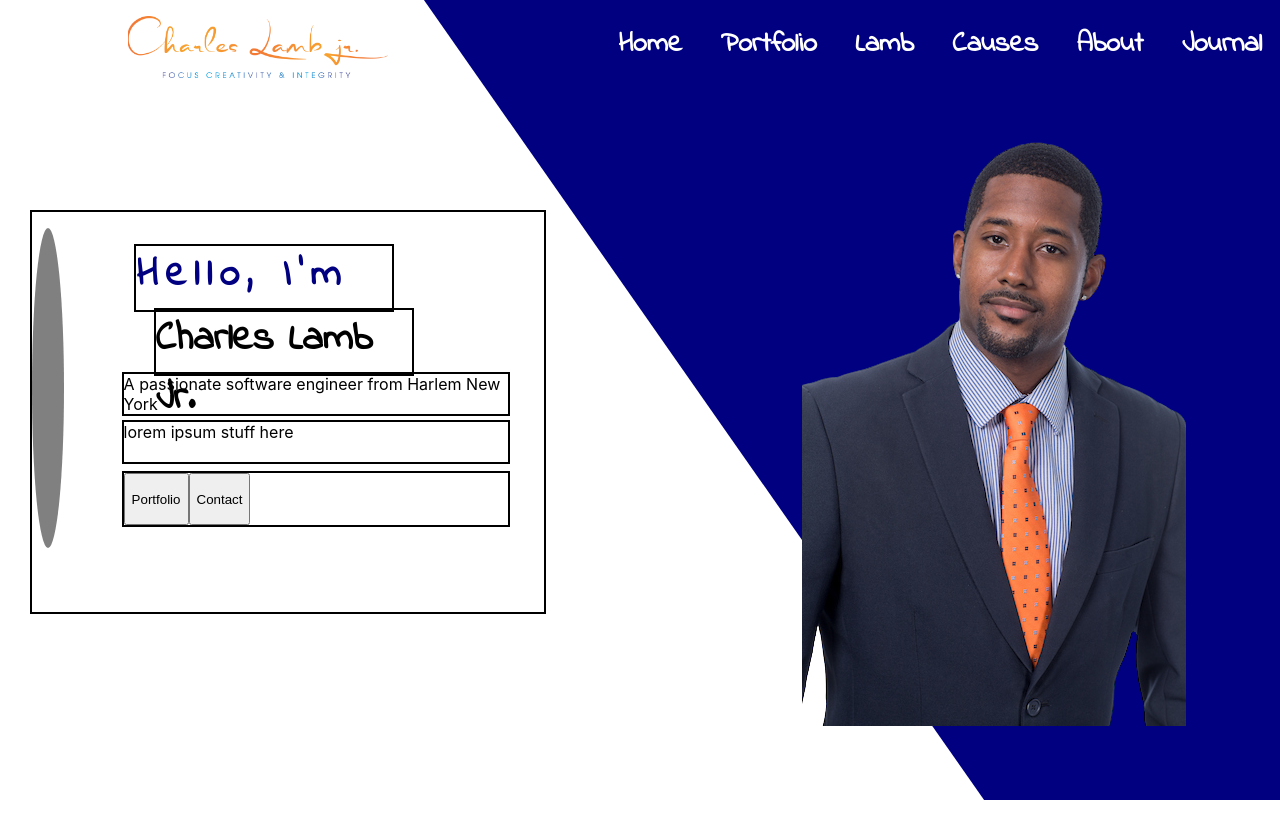
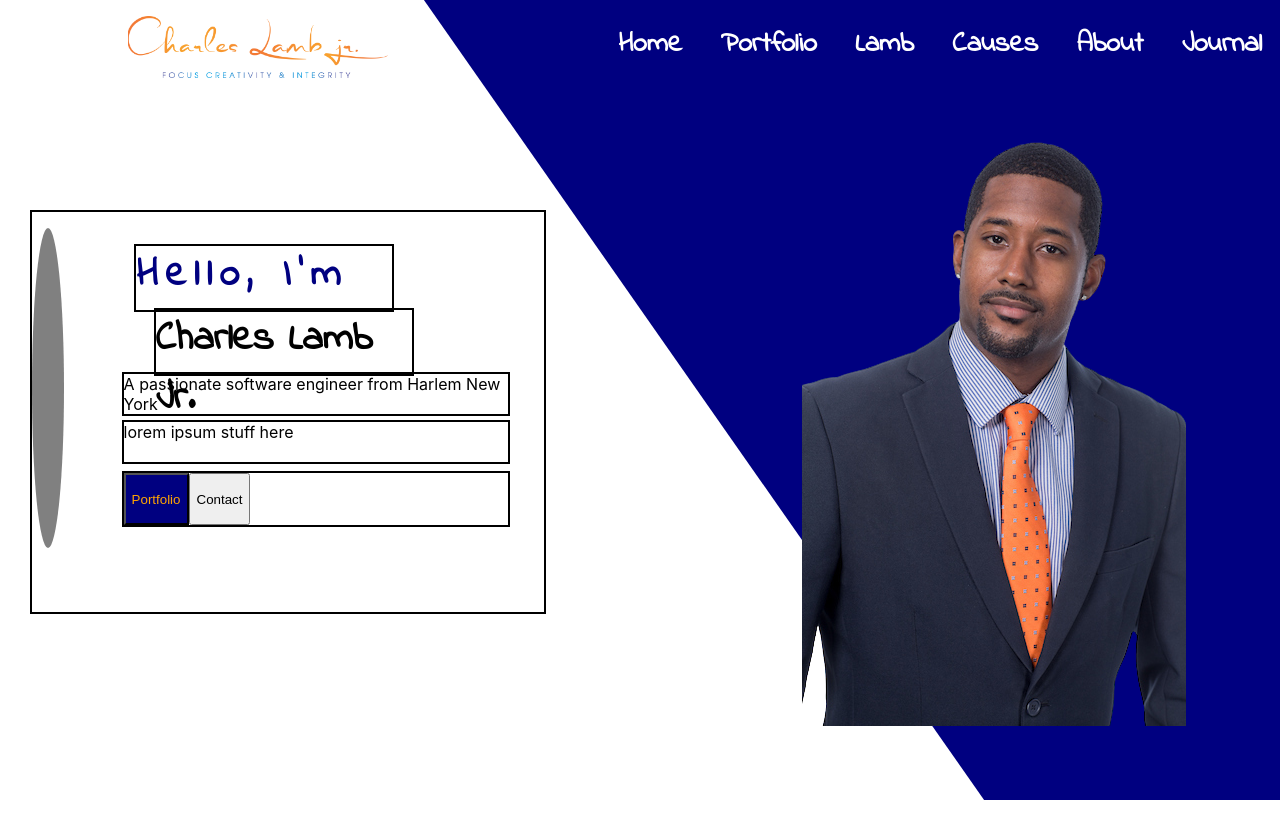
Before and after one commit to cyberstizz/charleslambjr, a React (Create React App) app: page / in a window 1280 px wide. Shown: the top 838 px of the page. Built offline with nearby package versions, Linux system fonts and the light colour scheme.

Commit message:
added a little bit of style to the portfolio button but no bells and whistles yet

```diff
--- a/src/App.css
+++ b/src/App.css
@@ -218,6 +218,11 @@ left: 1px;
   flex-direction: row;
 }
 
+.portfolioButton{
+  background-color: navy;
+  color: orange;
+}
+
 .rightFoldSection{
   display: inline-flex;
   flex-direction: row;
```
